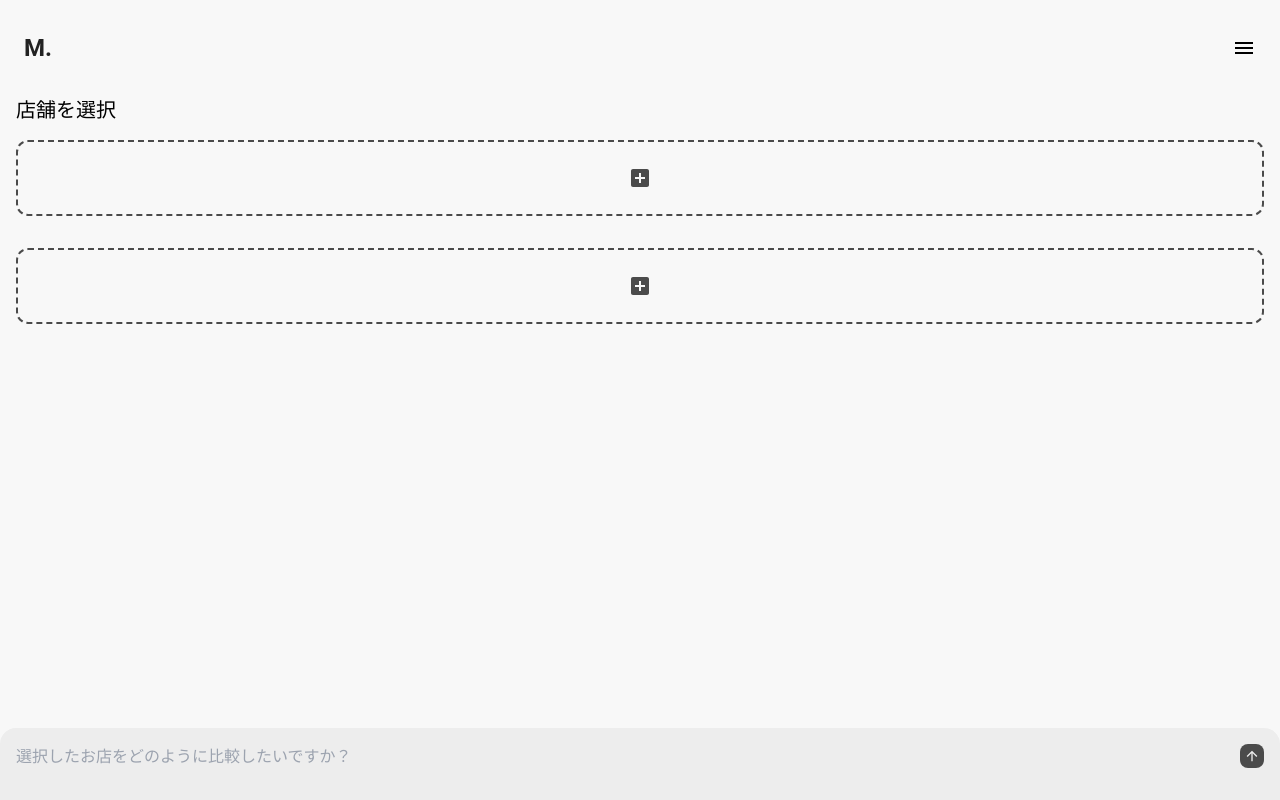
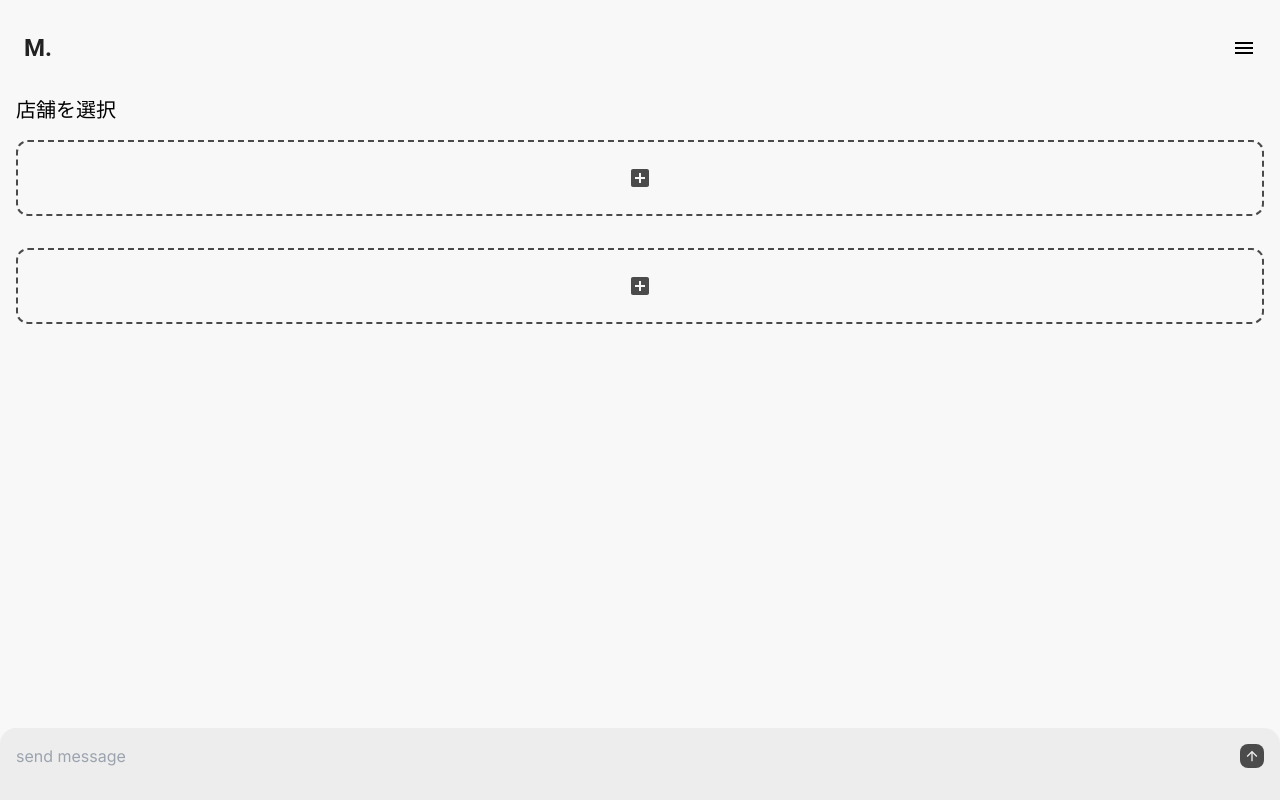
Before and after one commit to rei1011/Kuchikomi-Navi, a Next.js app in the folder frontend/: page /report/input in a window 1280 px wide. Built offline with nearby package versions, Linux system fonts and the light colour scheme.

Commit message:
placeholderを変更

```diff
--- a/frontend/src/component/StickyInput.tsx
+++ b/frontend/src/component/StickyInput.tsx
@@ -16,7 +16,7 @@ export const StickyInput = (props: Props) => {
         minRows={1}
         maxRows={10}
         className="w-full bg-secondary outline-none text-black resize-none"
-        placeholder="選択したお店をどのように比較したいですか？"
+        placeholder="send message"
         onChange={onChange}
       />
       <button
```
